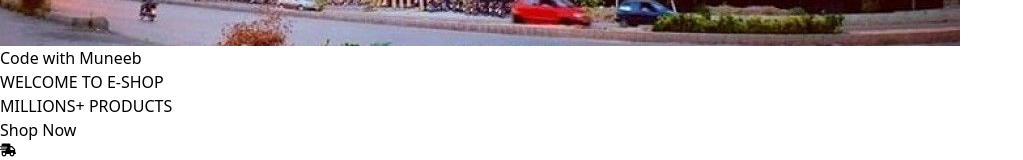
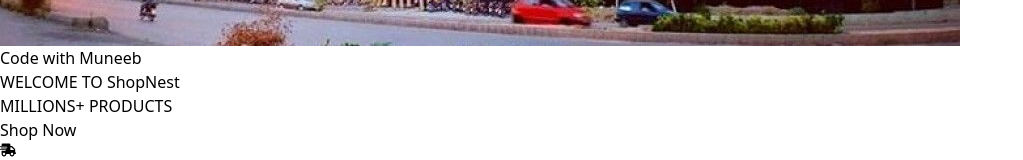
Before and after one commit to MR-MoonDev/E-Shop-, a React (Vite) app: page / in a window 1280 px wide. Shown: the part 751-911 px from the top of the page, without its empty margins (0-1023 px from the left). Built offline with nearby package versions, Linux system fonts and the light colour scheme.

Commit message:
add contact form,social links, update name and favicon icon , increase data

```diff
--- a/src/Components/Navbar.jsx
+++ b/src/Components/Navbar.jsx
@@ -55,7 +55,8 @@ const Navbar = () => {
           <Link to="/cart" className="relative">
             <Nav_Icons.Shopping className="text-lg" />
             {products.length > 0 && (
-              <span className="absolute top-0 text-xs w-3 left-3 bg-red-600 rounded-full flex items-center justify-center text-white">
+              <span className="absolute top-0 text-xs w-3 left-3 bg-red-600 rounded-full
+               flex items-center justify-center text-white">
                 {products.length}
               </span>
             )}
@@ -78,7 +79,7 @@ const Navbar = () => {
         <Link to="/shop" className="hover:underline">
           Shope
         </Link>
-        <Link onClick={openContact} className="hover:underline hidden md:block">
+        <Link onClick={openContact} className="hover:underline ">
           Contact
         </Link>
         <Link to="/" className="hover:underline">
--- a/src/pages/Home.jsx
+++ b/src/pages/Home.jsx
@@ -43,15 +43,15 @@ const Home = () => {
               ))}
             </ul>
           </div>
-          <div className="w-full md:w-9/12 md:mt-0 h-96 relative">
+          <div className="w-full md:w-9/12 mt-8 md:mt-0  h-96 relative">
             <img
               src={Mackdata_image.HeroImage}
               alt=""
-              className="h-full w-full"
+              className="h-full w-full "
             />
             <div className="absolute top-16 left-8">
-              <p className="text-gray-600 mb-4">Code with Muneeb</p>
-              <h2 className="text-3xl font-bold  ">WELCOME TO E-SHOP</h2>
+              <p className="text-gray-600 mb-4 ">Code with Muneeb</p>
+              <h2 className="text-3xl font-bold  ">WELCOME TO ShopNest</h2>
               <p className="text-xl mt-2.5 font-bold text-gray-800">
                 MILLIONS+ PRODUCTS
               </p>
```
